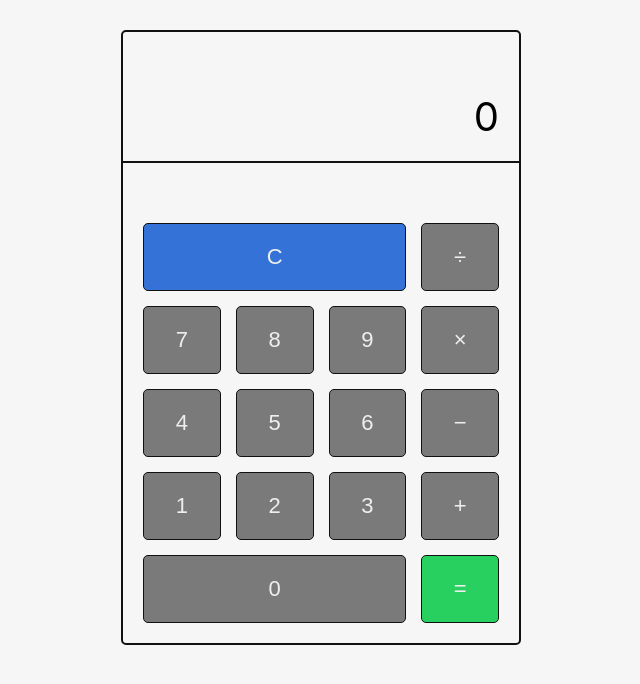
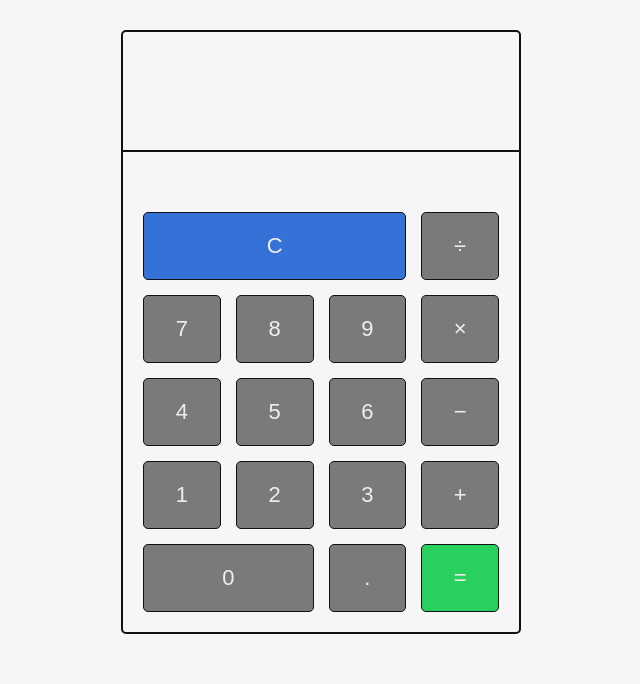
Before and after one commit to NataliaBeckstead/Calculator-using-CSS-Grid, a React (Create React App) app: page / in a window 1280 px wide. Shown: the top 684 px of the page, without its empty margins (319-959 px from the left). Built offline with nearby package versions, Linux system fonts and the light colour scheme.

Commit message:
added functionality

```diff
--- a/package.json
+++ b/package.json
@@ -6,6 +6,7 @@
     "@testing-library/jest-dom": "^4.2.4",
     "@testing-library/react": "^9.3.2",
     "@testing-library/user-event": "^7.1.2",
+    "mathjs": "^7.2.0",
     "node-sass": "^4.14.1",
     "react": "^16.13.1",
     "react-dom": "^16.13.1",
--- a/src/App.js
+++ b/src/App.js
@@ -1,29 +1,45 @@
-import React from 'react';
-import logo from './logo.svg';
+import React, {useState} from 'react';
 import './App.scss';
+import * as math from 'mathjs';
 
 function App() {
+
+  const[result, setResult] = useState("");
+
+  function handleClear () {
+    setResult("");
+  }
+
+  function addInput(str) {
+    setResult(result + str);
+  }
+
+  function handleEqual() {
+    setResult(math.evaluate(result));
+  }
+
   return (
     <div className="App">
       <div className="calculator">
-        <p>0</p>
+        <p>{result}</p>
         <div className="calc-buttons">
-          <button className="calc-button is-clear">C</button>
-          <button className="calc-button">&divide;</button>
-          <button className="calc-button">7</button>
-          <button className="calc-button">8</button>
-          <button className="calc-button">9</button>
-          <button className="calc-button">&times;</button>
-          <button className="calc-button">4</button>
-          <button className="calc-button">5</button>
-          <button className="calc-button">6</button>
-          <button className="calc-button">&minus;</button>
-          <button className="calc-button">1</button>
-          <button className="calc-button">2</button>
-          <button className="calc-button">3</button>
-          <button className="calc-button">+</button>
-          <button className="calc-button is-zero">0</button>
-          <button className="calc-button is-equals">=</button>
+          <button className="calc-button is-clear" onClick = {handleClear}>C</button>
+          <button className="calc-button" onClick = {() => addInput("%")}>&divide;</button>
+          <button className="calc-button" onClick = {() => addInput("7")}>7</button>
+          <button className="calc-button" onClick = {() => addInput("8")}>8</button>
+          <button className="calc-button" onClick = {() => addInput("9")}>9</button>
+          <button className="calc-button" onClick = {() => addInput("*")}>&times;</button>
+          <button className="calc-button" onClick = {() => addInput("4")}>4</button>
+          <button className="calc-button" onClick = {() => addInput("5")}>5</button>
+          <button className="calc-button" onClick = {() => addInput("6")}>6</button>
+          <button className="calc-button" onClick = {() => addInput("-")}>&minus;</button>
+          <button className="calc-button" onClick = {() => addInput("1")}>1</button>
+          <button className="calc-button" onClick = {() => addInput("2")}>2</button>
+          <button className="calc-button" onClick = {() => addInput("3")}>3</button>
+          <button className="calc-button" onClick = {() => addInput("+")}>+</button>
+          <button className="calc-button is-zero" onClick = {() => addInput("0")}>0</button>
+          <button className="calc-button" onClick = {() => addInput(".")}>.</button>
+          <button className="calc-button is-equals" onClick = {handleEqual}>=</button>
         </div>
       </div>
     </div>
--- a/src/App.scss
+++ b/src/App.scss
@@ -17,6 +17,7 @@ body {
 
 .calculator p {
   width: 100%;
+  height: 80px;
   border-bottom: 2px solid #111;
   padding: 20px;
   text-align: right;
@@ -40,9 +41,12 @@ body {
   cursor: pointer;
 }
 
-.is-clear,
+.is-clear {
+  grid-column: span 3;
+}
+
 .is-zero {
-  grid-column: span 3;
+  grid-column: span 2;
 }
 
 .is-clear {
```
Also changed, not shown: src/logo.svg (deleted), 1 other file (tests, documents, lock files or other folders).
